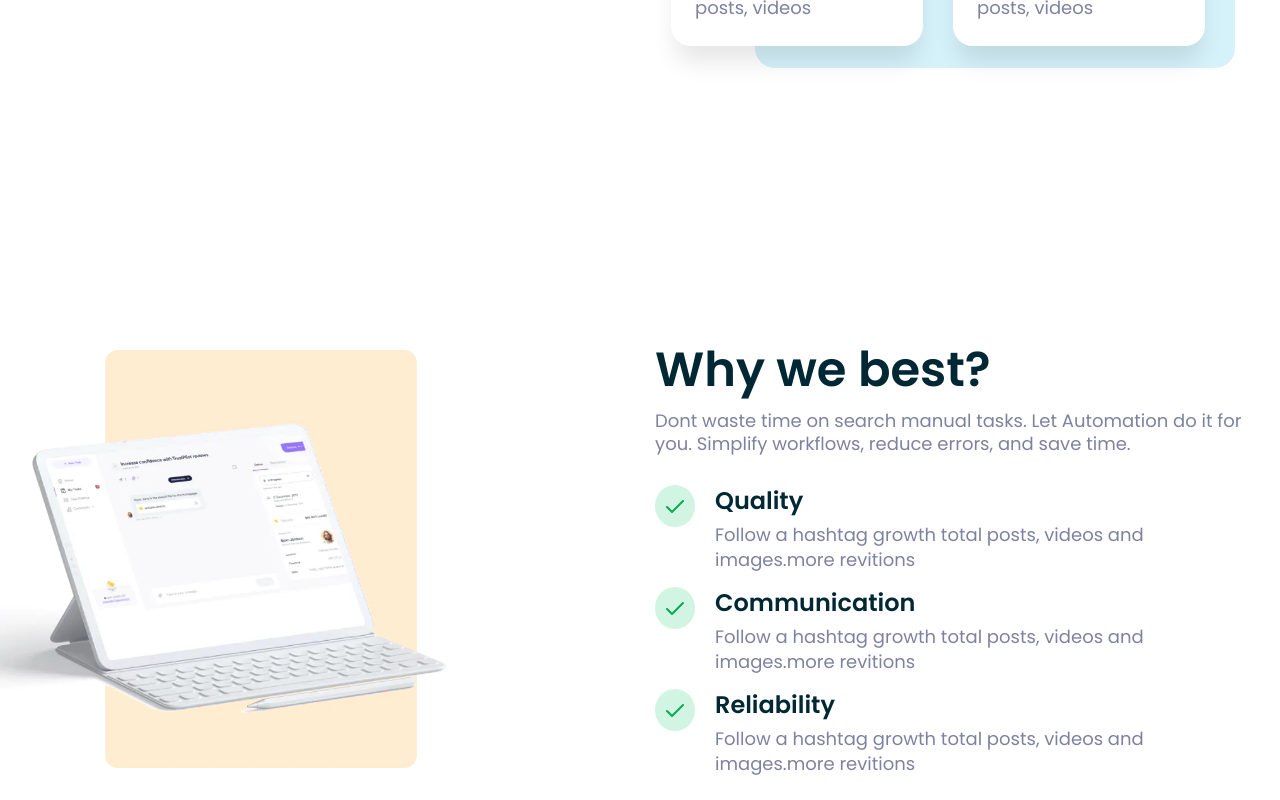
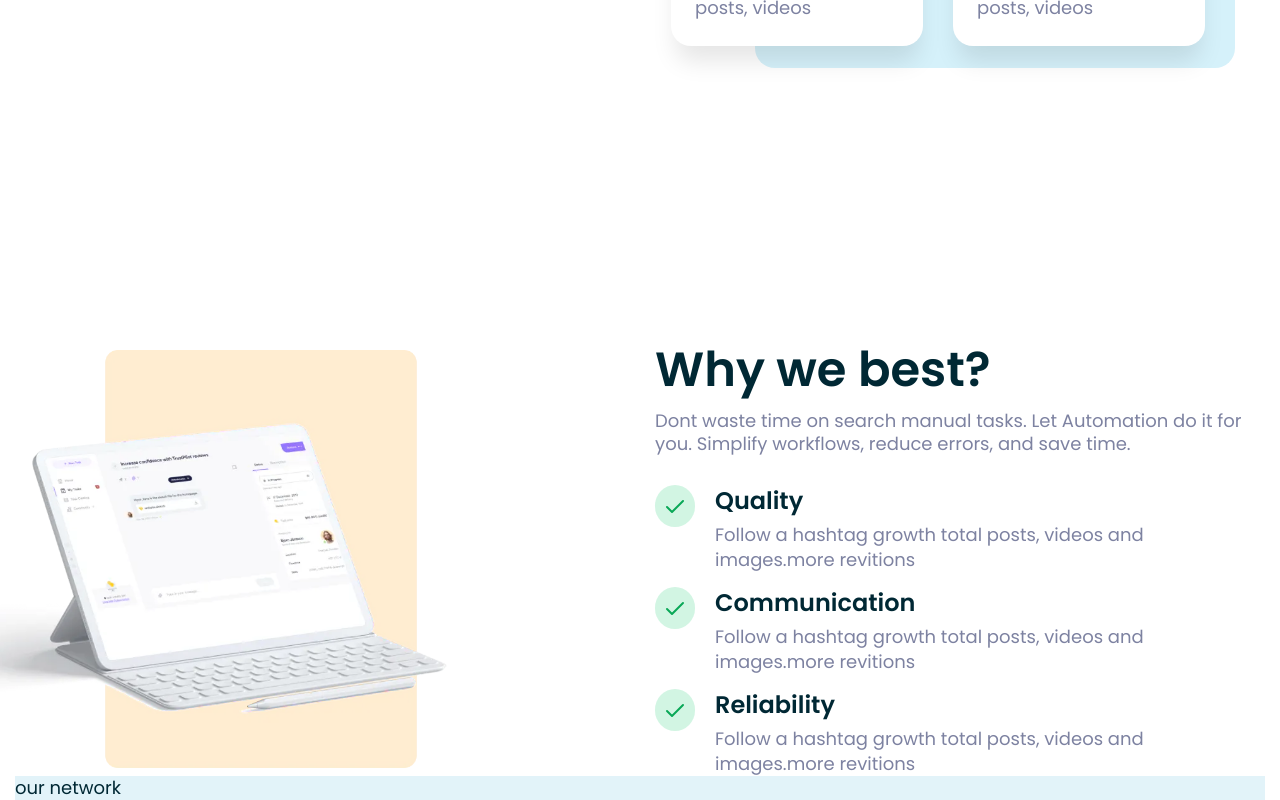
Before and after one commit to cloudmenson/Dsign, a React (Create React App) app: page /home in a window 1280 px wide. Shown: the part 2547-3347 px from the top of the page. Before the commit the page ends 3323 px from the top, so only its background shows below. Built offline with nearby package versions, Linux system fonts and the light colour scheme.

Commit message:
Update the structure

```diff
--- a/src/config/theme/colors.ts
+++ b/src/config/theme/colors.ts
@@ -8,6 +8,7 @@ const darkPaleAzure = "#aec7e4";
 const greyForHeader = "#404040";
 const ourServiceBoxShadow = "rgba(0,0,0,.1)";
 const transparentGrey = "hsla(193,4%,52%,.35)";
+const ourNetworkBackground = "rgb(226 243 249)";
 const ourServiceBackground = "rgba(47,184,227,.2)";
 const whyWeBestBackground = "rgba(77,213,143,.25)";
 
@@ -23,6 +24,7 @@ const COLORS = Object.freeze({
   transparentGrey,
   ourServiceBoxShadow,
   whyWeBestBackground,
+  ourNetworkBackground,
   ourServiceBackground,
 });
 
--- a/src/pages/home/HomePage.tsx
+++ b/src/pages/home/HomePage.tsx
@@ -183,6 +183,10 @@ const HomePage = () => {
             </Styles.WyWeBestReliability>
           </Styles.WhyWeBestSectionRightPart>
         </Styles.WhyWeBestSection>
+
+        <Styles.OurNetworkSection>
+          our network
+        </Styles.OurNetworkSection>
       </Styles.Main>
     </Styles.Wrapper>
   );
--- a/src/pages/home/styles.ts
+++ b/src/pages/home/styles.ts
@@ -263,3 +263,8 @@ export const WyWeBestElementsSubtitle = styled.p`
   font-size: 18px;
   line-height: 25px;
 `;
+
+export const OurNetworkSection = styled.section`
+  margin-top: 200px 0 0 0;
+  background-color: ${({ theme }) => theme.colors.ourNetworkBackground};
+`;
```
